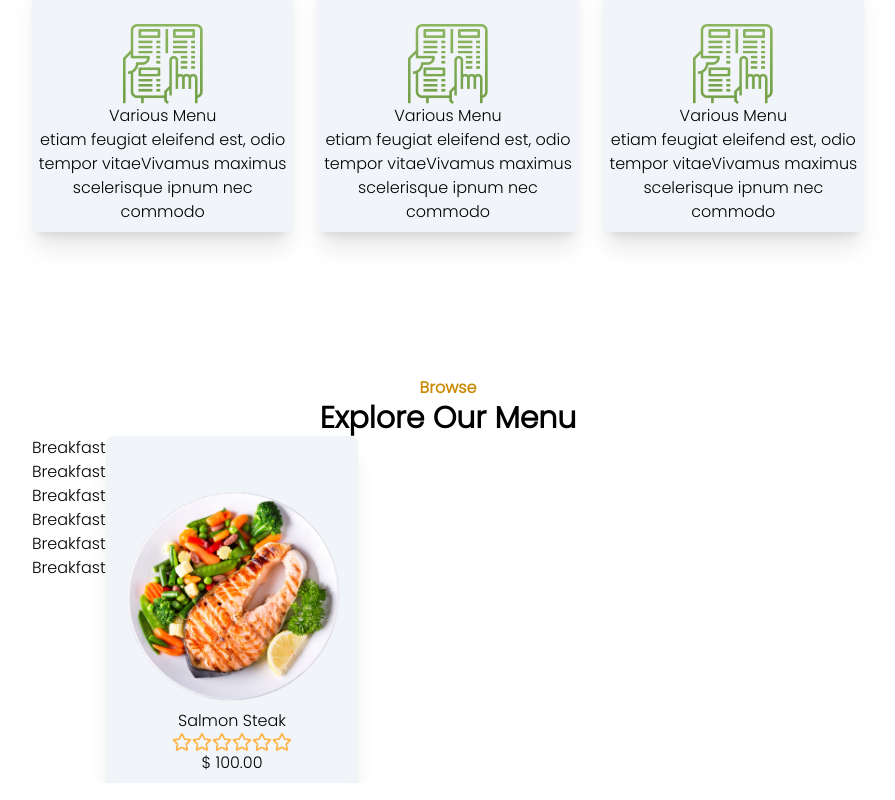
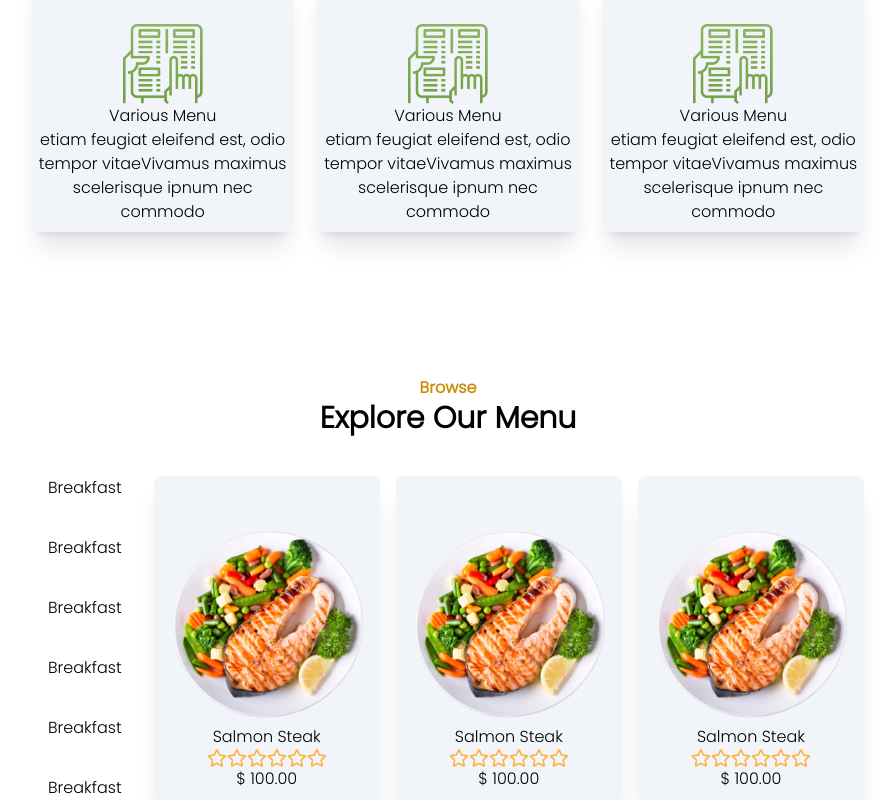
Before and after one commit to laravel2004/figo, a React (Create React App) app: page / in a window 1280 px wide. Shown: the part 1291-2091 px from the top of the page, without its empty margins (192-1087 px from the left). Built offline with nearby package versions, Linux system fonts and the light colour scheme.

Commit message:
bagian explore menu kurang linker

```diff
--- a/src/components/Card.js
+++ b/src/components/Card.js
@@ -3,13 +3,13 @@ import React from "react";
 const Card = (props) => {
 
     return(
-        <div className="text-center shadow-xl py-2 rounded-lg bg-slate-100">
+        <div className="text-center shadow-xl py-2 rounded-md md:rounded-lg bg-slate-100">
             <div className="flex justify-center pt-10">
                 <img src={props.image} className={props.imageWidth} />
             </div>
             <div>
-                <h4>{props.title}</h4>
-                <div>{props.des}</div>
+                <h4 className="text-sm md:text-base">{props.title}</h4>
+                <div className="text-sm md:text-base">{props.des}</div>
             </div>
         </div>
     );
--- a/src/components/MainContainer.js
+++ b/src/components/MainContainer.js
@@ -45,36 +45,69 @@ const MainContainer = () => {
                     <h3 className="text-yellow-600">Browse</h3>
                     <h2 className="text-3xl">Explore Our Menu</h2>
                 </div>
-                <div className="flex">
+                <div className="flex mt-10 gap-4">
                     <div>
-                        <ul>
-                            <li><a>Breakfast</a></li>
-                            <li><a>Breakfast</a></li>
-                            <li><a>Breakfast</a></li>
-                            <li><a>Breakfast</a></li>
-                            <li><a>Breakfast</a></li>
-                            <li><a>Breakfast</a></li>
+                        <ul className="md:flex hidden flex-col gap-9">
+                            <li><a href="#" className="p-4 focus:text-yellow-700 focus:border-l-2 focus:border-yellow-700">Breakfast</a></li>
+                            <li><a href="#" className="p-4 focus:text-yellow-700 focus:border-l-2 focus:border-yellow-700">Breakfast</a></li>
+                            <li><a href="#" className="p-4 focus:text-yellow-700 focus:border-l-2 focus:border-yellow-700">Breakfast</a></li>
+                            <li><a href="#" className="p-4 focus:text-yellow-700 focus:border-l-2 focus:border-yellow-700">Breakfast</a></li>
+                            <li><a href="#" className="p-4 focus:text-yellow-700 focus:border-l-2 focus:border-yellow-700">Breakfast</a></li>
+                            <li><a href="#" className="p-4 focus:text-yellow-700 focus:border-l-2 focus:border-yellow-700">Breakfast</a></li>
                         </ul>
                     </div>
-                    <div className="grid grid-cols-3">
+                    <div className="grid grid-cols-3 gap-2 md:gap-4">
                         <Card
                             image = {Salmon}
                             title = 'Salmon Steak'
                             des = {
                                 <div>
                                     <div className="flex w-full justify-center ">
-                                        <img src={Star} className='w-5' />
-                                        <img src={Star} className='w-5' />
-                                        <img src={Star} className='w-5' />
-                                        <img src={Star} className='w-5' />
-                                        <img src={Star} className='w-5' />
-                                        <img src={Star} className='w-5' />
+                                        <img src={Star} className='w-3 md:w-5' />
+                                        <img src={Star} className='w-3 md:w-5' />
+                                        <img src={Star} className='w-3 md:w-5' />
+                                        <img src={Star} className='w-3 md:w-5' />
+                                        <img src={Star} className='w-3 md:w-5' />
+                                        <img src={Star} className='w-3 md:w-5' />
                                     </div>
                                     <p>$ 100.00</p>
                                 </div>
                             }
                         />
-
+                        <Card
+                            image = {Salmon}
+                            title = 'Salmon Steak'
+                            des = {
+                                <div>
+                                    <div className="flex w-full justify-center ">
+                                        <img src={Star} className='w-3 md:w-5' />
+                                        <img src={Star} className='w-3 md:w-5' />
+                                        <img src={Star} className='w-3 md:w-5' />
+                                        <img src={Star} className='w-3 md:w-5' />
+                                        <img src={Star} className='w-3 md:w-5' />
+                                        <img src={Star} className='w-3 md:w-5' />
+                                    </div>
+                                    <p>$ 100.00</p>
+                                </div>
+                            }
+                        />
+                        <Card
+                            image = {Salmon}
+                            title = 'Salmon Steak'
+                            des = {
+                                <div>
+                                    <div className="flex w-full justify-center ">
+                                        <img src={Star} className='w-3 md:w-5' />
+                                        <img src={Star} className='w-3 md:w-5' />
+                                        <img src={Star} className='w-3 md:w-5' />
+                                        <img src={Star} className='w-3 md:w-5' />
+                                        <img src={Star} className='w-3 md:w-5' />
+                                        <img src={Star} className='w-3 md:w-5' />
+                                    </div>
+                                    <p>$ 100.00</p>
+                                </div>
+                            }
+                        />
                     </div>
                 </div>
             </div>
```
